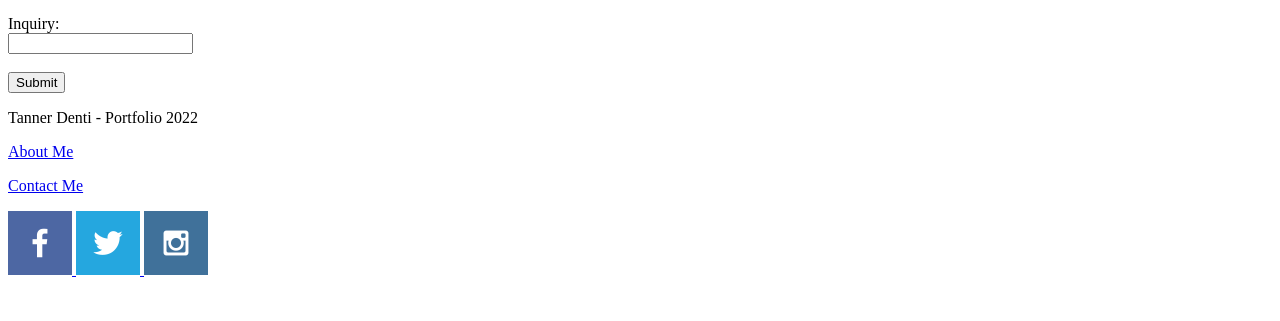
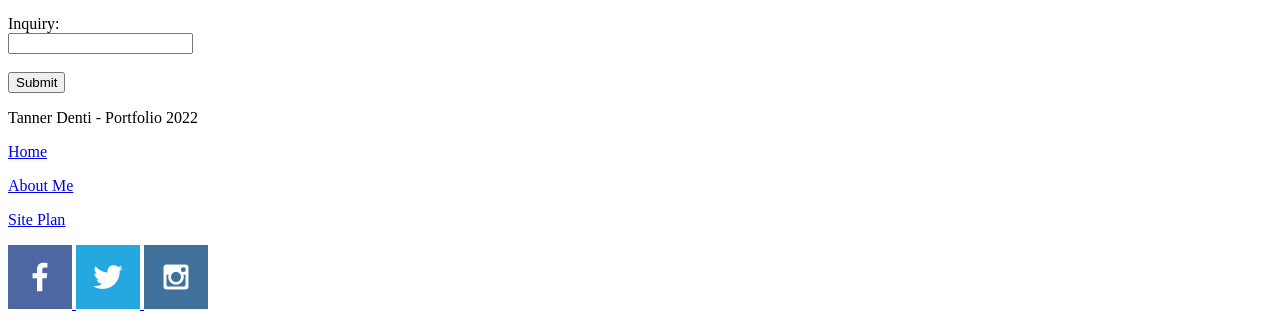
Before and after one commit to Tanner-Denti/WDD130, a plain HTML site: page basic_portfolio/contact_me.html in a window 1280 px wide. Shown: the part 1682-2003 px from the top of the page. Before the commit the page ends 1969 px from the top, so only its background shows below. Drawn offline with Linux system fonts and the light colour scheme.

Commit message:
added links to sit plan

```diff
--- a/basic_portfolio/contact_me.html
+++ b/basic_portfolio/contact_me.html
@@ -38,8 +38,9 @@
         </main>
         <footer>
             <p>Tanner Denti - Portfolio 2022</p>
+            <p><a href="index.html">Home</a></p>
             <p><a href="about_me.html">About Me</a></p>
-            <p><a href="contact_me.html">Contact Me</a></p>
+            <p><a href="site-plan.html">Site Plan</a></p>
             <div class = "social">
                 <a href = "https://facebook.com" target="_blank">
                     <img src="images/facebook.png" alt="fb icon">
```
Also changed, not shown: basic_portfolio/about_me.html (+1 -0 lines), basic_portfolio/index.html (+1 -0 lines).
